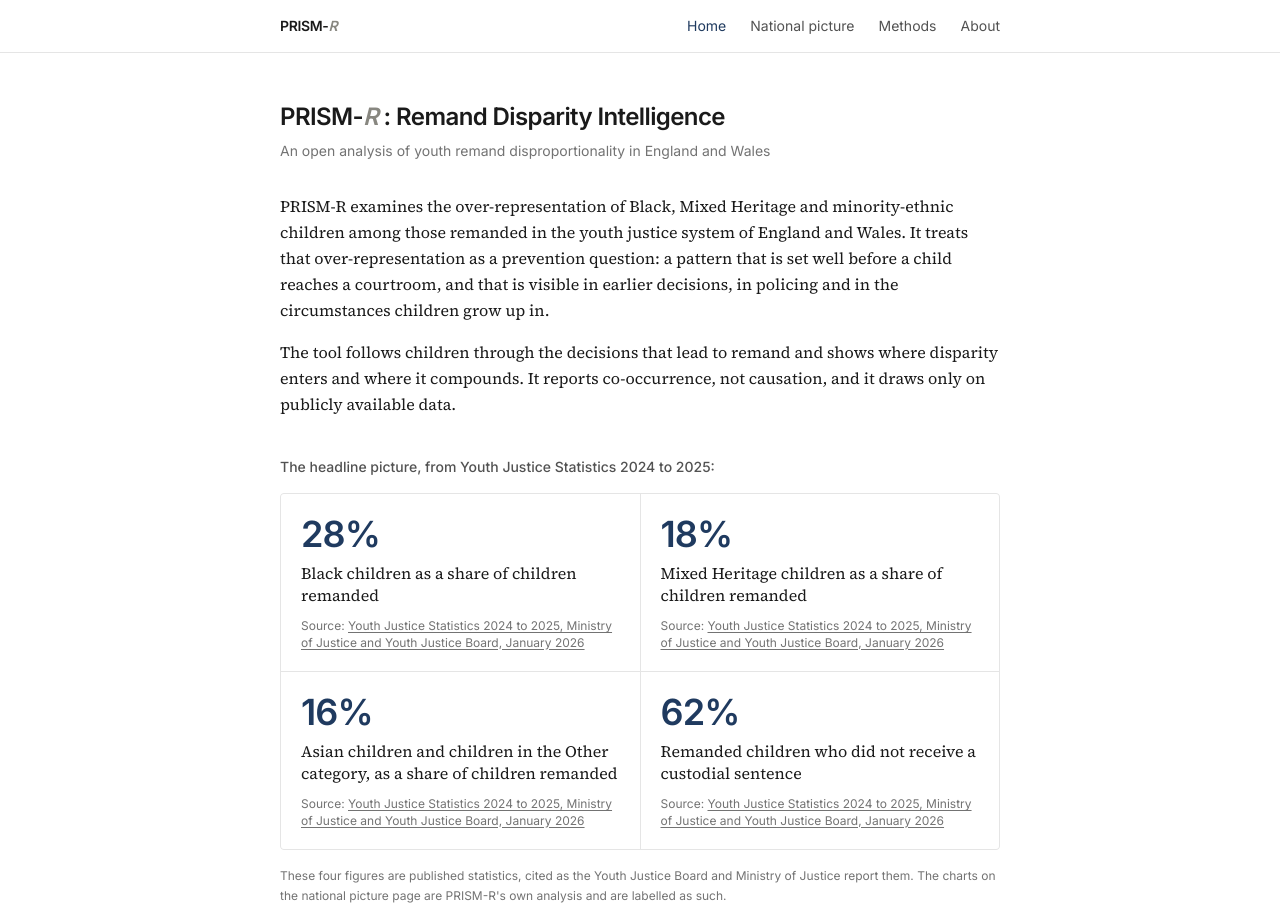
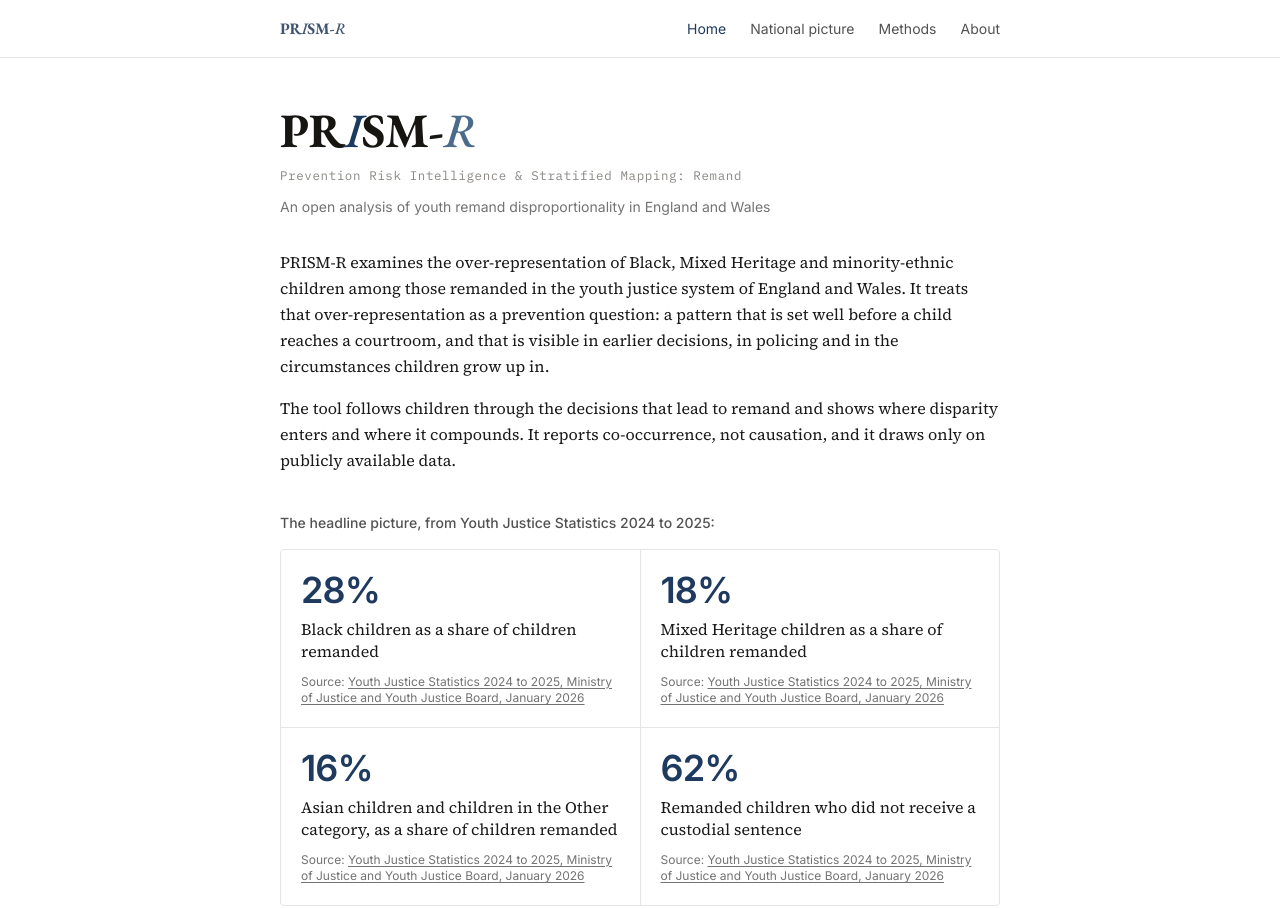
Before and after one commit to SGilr/prism-r, an Astro site in the folder site/: page / in a window 1280 px wide. Shown: the top 909 px of the page. Built offline with nearby package versions, Linux system fonts and the light colour scheme; Astro itself is replaced by a stand-in of ours.

Commit message:
Wordmark redesign: EB Garamond serif, italic I and R accents, family identity continuity with PRISM
Render the wordmark in EB Garamond bold with the I and R italicised as
family-identity accent letters: the I in deep slate (the shared PRISM-family
AI accent), the R in lighter slate (the Remand variant marker). A quiet
single-tone navigation mode is used in the nav bar and footer. The landing
hero carries the wordmark large with the PRISM-family strap-line beneath,
"Prevention Risk Intelligence & Stratified Mapping: Remand", set in IBM Plex
Mono. Also fixes a malformed Source Serif 4 font-axis parameter.

Co-Authored-By: Claude Opus 4.7 (1M context) <noreply@anthropic.com>

```diff
--- a/site/src/components/Wordmark.astro
+++ b/site/src/components/Wordmark.astro
@@ -1,7 +1,16 @@
 ---
 /**
- * The PRISM-R wordmark. The R is italic and in a lighter, muted tint;
- * styling is applied via the .wordmark-r class, defined globally in Base.astro.
+ * The PRISM-R wordmark, in EB Garamond, with the I and R italicised as
+ * family-identity accent letters: the I is the shared PRISM-family accent
+ * (the AI / OXAi hint), the R is the variant marker (Remand). Styling lives
+ * in the global .wordmark classes defined in Base.astro.
+ *
+ * nav: when true, renders the quiet single-tone navigation treatment, used
+ * in the navigation bar and footer. Default is the full-colour display mode.
  */
+interface Props {
+  nav?: boolean;
+}
+const { nav = false } = Astro.props;
 ---
-<span class="wordmark">PRISM-<span class="wordmark-r">R</span></span>
+<span class:list={['wordmark', { 'wordmark--nav': nav }]}>PR<span class="wordmark-i">I</span>SM-<span class="wordmark-r">R</span></span>
--- a/site/src/layouts/Base.astro
+++ b/site/src/layouts/Base.astro
@@ -28,14 +28,42 @@ const currentPath = Astro.url.pathname.replace(/\/$/, '') || '/';
     <link rel="preconnect" href="https://fonts.googleapis.com" />
     <link rel="preconnect" href="https://fonts.gstatic.com" crossorigin />
     <link
-      href="https://fonts.googleapis.com/css2?family=Inter:wght@400;500;600&family=Source+Serif+4:ital,opt@0,400;0,600;1,400&display=swap"
+      href="https://fonts.googleapis.com/css2?family=EB+Garamond:ital,wght@0,700;1,500&family=IBM+Plex+Mono&family=Inter:wght@400;500;600&family=Source+Serif+4:ital,wght@0,400;0,600;1,400&display=swap"
       rel="stylesheet"
     />
     <style is:global>
-      /* The R of the PRISM-R wordmark: italic, in a muted slate tint. */
+      /* PRISM-R wordmark. EB Garamond, with the I and R italicised as
+         family-identity accent letters. Display mode carries the two slate
+         accents; navigation mode is a quiet single tone. */
+      .wordmark {
+        font-family: 'EB Garamond', Georgia, serif;
+        font-weight: 700;
+        color: #161512;
+        letter-spacing: -0.01em;
+      }
+      .wordmark-i {
+        font-style: italic;
+        font-weight: 500;
+        color: #1b3a5f;
+      }
       .wordmark-r {
         font-style: italic;
-        color: #888780;
+        font-weight: 500;
+        color: #4a6b8c;
+      }
+      .wordmark--nav {
+        color: #3f5570;
+      }
+      .wordmark--nav .wordmark-i,
+      .wordmark--nav .wordmark-r {
+        color: inherit;
+      }
+      /* Landing-hero strap-line, mirroring the parent PRISM strap. */
+      .strapline {
+        font-family: 'IBM Plex Mono', ui-monospace, 'Menlo', monospace;
+        font-size: 0.78rem;
+        letter-spacing: 0.05em;
+        color: #8a8782;
       }
     </style>
   </head>
@@ -44,7 +72,7 @@ const currentPath = Astro.url.pathname.replace(/\/$/, '') || '/';
       <nav
         class="mx-auto flex max-w-3xl items-center justify-between px-6 py-4 font-sans text-sm"
       >
-        <a href="/" class="font-semibold tracking-tight text-ink"><Wordmark /></a>
+        <a href="/" class="text-base"><Wordmark nav /></a>
         <ul class="flex gap-6">
           {
             navLinks.map((link) => {
@@ -77,7 +105,7 @@ const currentPath = Astro.url.pathname.replace(/\/$/, '') || '/';
       <div
         class="mx-auto flex max-w-3xl flex-col gap-1 px-6 py-8 font-sans text-xs text-neutral-500"
       >
-        <p><Wordmark />, Oxon Advisory. Hosted on Prevention Works.</p>
+        <p><Wordmark nav />, Oxon Advisory. Hosted on Prevention Works.</p>
         <p>
           <a
             href="https://github.com/SGilr/prism-r"
--- a/site/src/pages/index.astro
+++ b/site/src/pages/index.astro
@@ -17,10 +17,13 @@ const headline = [
 
 <Base title="PRISM-R: Remand Disparity Intelligence">
   <article>
-    <h1 class="font-sans text-2xl font-semibold tracking-tight text-ink">
-      <Wordmark />: Remand Disparity Intelligence
+    <h1 class="text-5xl leading-none">
+      <Wordmark />
     </h1>
-    <p class="mt-2 font-sans text-sm text-neutral-500">
+    <p class="strapline mt-3">
+      Prevention Risk Intelligence &amp; Stratified Mapping: Remand
+    </p>
+    <p class="mt-3 font-sans text-sm text-neutral-500">
       An open analysis of youth remand disproportionality in England and Wales
     </p>
 
```
